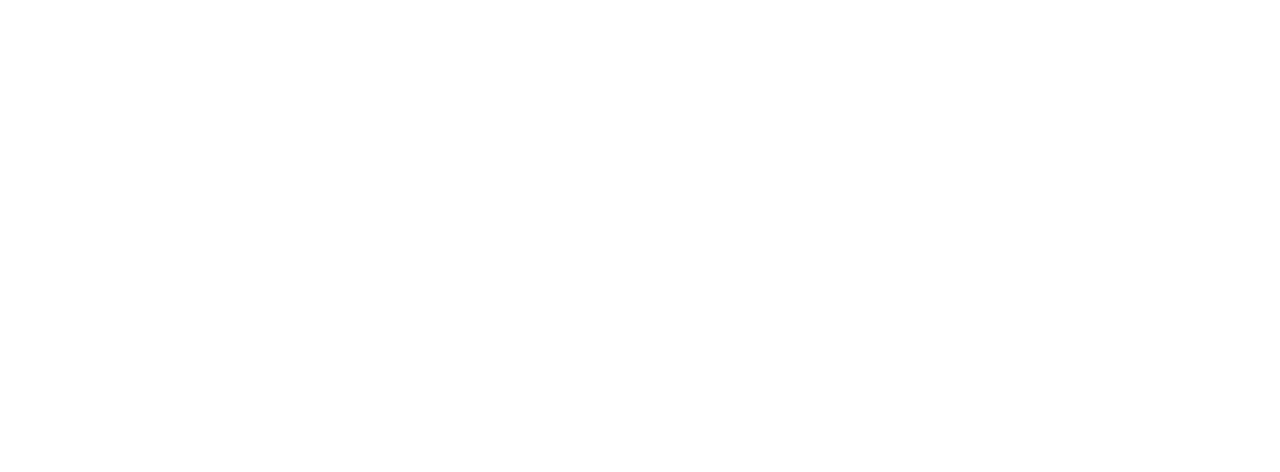
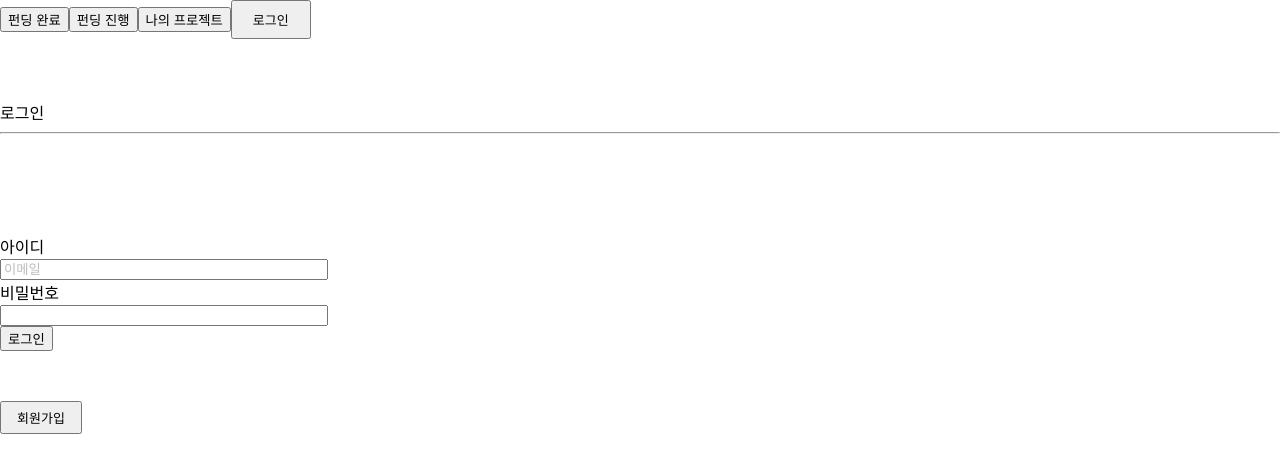
Before and after one commit to PLANDING/Planding-FrontEnd, a React (Create React App) app: page /login in a window 1280 px wide. Shown: the top 472 px of the page. Built offline with nearby package versions, Linux system fonts and the light colour scheme.

Commit message:
[FEAT]: Login page UI Issue-#3

```diff
--- a/src/routes/Login.js
+++ b/src/routes/Login.js
@@ -1,6 +1,43 @@
-import react from "react";
+import react, { useState } from "react";
+import { useHistory } from "react-router";
+import Header from "../components/Header";
+import "../stylesheets/login.css"
 
-const Login=()=>{
-    return(<></>);
+const Login = () => {
+    const [input, setInput]=useState({id:"", pw:""});
+    const history = useHistory();
+    const onChangeInput=(e)=>{
+        const {target:{name, value}}=e;
+        setInput({...input, [name]:value});
+    }
+    const onClickRegister=()=>{
+        history.push("/register");
+    }
+    return (<>
+        <Header />
+        <div className="login main-container">
+            <div className="top-div">
+                <span>로그인</span>
+                <hr className="green-hr" />
+            </div>
+            <div className="border-box col-container">
+                {/*로고*/}
+                <div className="wrapper col-container">
+                    <form className="col-container">
+                        <div className="row-container">
+                            <span>아이디</span>
+                            <input type="text" name="id" value={input.id} onChange={onChangeInput} placeholder="이메일"/>
+                        </div>
+                        <div className="row-container">
+                            <span>비밀번호</span>
+                            <input type="password" name="pw" value={input.pw} onChange={onChangeInput}/>
+                        </div>
+                        <input className="green-btn" type="submit" value="로그인" />
+                    </form>
+                    <button className="border-btn" onClick={onClickRegister}>회원가입</button>
+                </div>
+            </div>
+        </div>
+    </>);
 }
 export default Login;
--- /dev/null
+++ b/src/stylesheets/login.css
@@ -0,0 +1,30 @@
+
+/*Login.js*/
+.login .border-box{
+  width: 50%;
+  align-items: center;
+  padding: 50px 0;
+  margin-top: 50px;
+}
+.login .wrapper{
+  width: 50%;
+}
+.login form{
+  width: 100%;
+  gap: 30px;
+}
+.login input::placeholder{
+  color: #BCBCBC;
+}
+.login form .row-container span{
+  width: 100px;
+}
+.login form :is(input[type=text],input[type=password]){
+  width: 100%;
+}
+.login .border-btn{
+  font-size: small;
+  padding: 5px 15px;
+  margin-top: 50px;
+  align-self: flex-end;
+}
```
